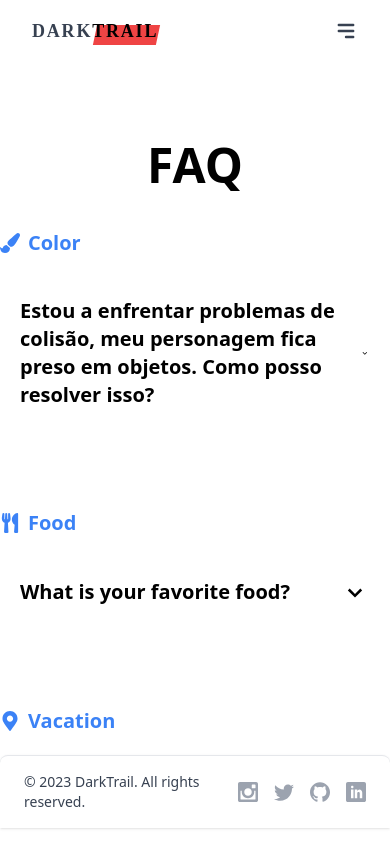
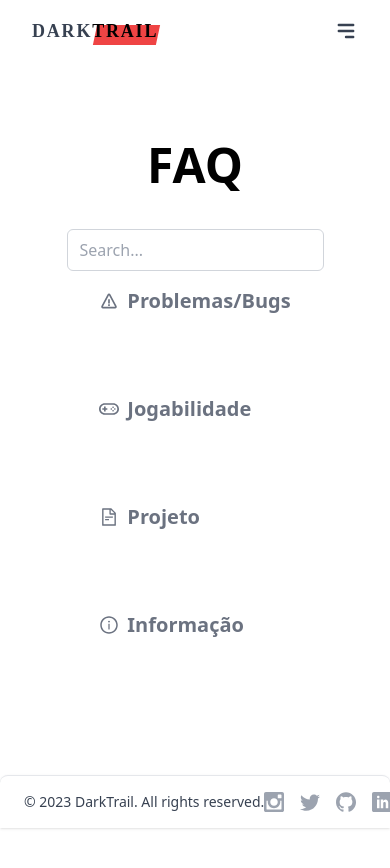
Before and after one commit to n0t666/DarkTrail_WEBSITE, a React (Create React App) app: page /FAQ in a window 390 px wide. Shown: the top 868 px of the page. After the commit the page ends 844 px from the top, so only its background shows below. Built offline with nearby package versions, Linux system fonts and the light colour scheme; a web font is replaced by a local one.

Commit message:
Still working on FAQ

```diff
--- a/src/components/Navbar/footer.js
+++ b/src/components/Navbar/footer.js
@@ -1,5 +1,6 @@
 import React from 'react';
 import { ImInstagram, ImTwitter, ImGithub, ImLinkedin } from 'react-icons/im';
+
 
 const navigation = [
   {
@@ -28,8 +29,8 @@ export default function Footer() {
   return (
     <footer className="fixed bottom-4 left-1/2 transform -translate-x-1/2 w-full sm:w-1/2 bg-white dark:bg-gray-800 border-t border-gray-200 dark:border-gray-600 shadow dark:text-gray-200 text-gray-700 rounded-t-lg py-4 px-6 p-4">
       <div className="container mx-auto flex justify-between items-center">
-        <span className="text-sm">&copy; 2023 DarkTrail. All rights reserved.</span>
-        <div className="flex items-center gap-4">
+        <span className="text-sm flex-shrink-0 whitespace-nowrap">&copy; 2023 DarkTrail. All rights reserved.</span>
+        <div className="flex items-center gap-4 flex-shrink-0">
           {navigation.map((item, index) => (
             <a
               key={index}
--- a/src/components/accordion.js
+++ b/src/components/accordion.js
@@ -1,9 +1,5 @@
 import React, { useState } from "react";
-
-/* import react-icons */
 import { BiChevronDown } from "react-icons/bi";
-
-/* import framer-motion */
 import { motion, AnimatePresence } from "framer-motion";
 
 const Accordion = ({ question, answer }) => {
@@ -21,6 +17,7 @@ const Accordion = ({ question, answer }) => {
           className={`text-3xl transition-all duration-500 ${
             show ? "rotate-180" : ""
           }`}
+          style={{ flexShrink: 0 }} // Added flexShrink: 0 to maintain icon size
         ></BiChevronDown>
       </div>
 
@@ -28,9 +25,9 @@ const Accordion = ({ question, answer }) => {
       <AnimatePresence>
         {show && (
           <motion.div
-            initial={{ height: 0 }}
-            animate={{ height: "auto" }}
-            exit={{ height: 0 }}
+            initial={{ opacity: 0, height: 0 }}
+            animate={{ opacity: 1, height: "auto" }}
+            exit={{ opacity: 0, height: 0 }}
             transition={{ duration: 0.3 }}
             className="overflow-clip"
           >
--- a/src/index.css
+++ b/src/index.css
@@ -24,3 +24,7 @@ body {
     font-family: 'TIGHT';
     src: url(./fonts/tight_pixel.ttf);
 }
+
+body {
+    margin-bottom: 80px;
+  }
--- a/src/pages/faq.js
+++ b/src/pages/faq.js
@@ -1,32 +1,27 @@
-import React, { useState } from 'react';
-import Accordion from '../components/accordion';
-import { FaPaintBrush, FaUtensils, FaMapMarkerAlt } from 'react-icons/fa'; // Import necessary icons
+import React, { useState, lazy, Suspense } from "react";
+
+import { BiError } from "react-icons/bi";
+import { AiOutlineFileText, AiOutlineInfoCircle } from "react-icons/ai";
+import { CgGames } from "react-icons/cg";
+
+const LazyAccordion = lazy(() => import("../components/accordion"));
 
 const Faq = () => {
-  const [collapsedCategories, setCollapsedCategories] = useState([]);
-
-  const toggleCategory = (categoryId) => {
-    if (collapsedCategories.includes(categoryId)) {
-      setCollapsedCategories(collapsedCategories.filter((id) => id !== categoryId));
-    } else {
-      setCollapsedCategories([...collapsedCategories, categoryId]);
-    }
-  };
-
   const categories = [
     {
-      name: 'Color',
-      icon: FaPaintBrush,
+      name: "Problemas/Bugs",
+      icon: BiError,
       accordions: [
         {
-          question: "Estou a enfrentar problemas de colisão, meu personagem fica preso em objetos. Como posso resolver isso?",
+          question:
+            "Estou a enfrentar problemas de colisão, meu personagem fica preso em objetos. Como posso resolver isso?",
           answer: "My favorite color is blue.",
         },
       ],
     },
     {
-      name: 'Food',
-      icon: FaUtensils,
+      name: "Jogabilidade",
+      icon: CgGames,
       accordions: [
         {
           question: "What is your favorite food?",
@@ -35,9 +30,23 @@ const Faq = () => {
       ],
     },
     {
-      name: 'Vacation',
-      icon: FaMapMarkerAlt,
+      name: "Projeto",
+      icon: AiOutlineFileText,
       accordions: [
+        {
+          question: "Where is your dream vacation destination?",
+          answer: "I would love to visit the Maldives.",
+        },
+      ],
+    },
+    {
+      name: "Informação",
+      icon: AiOutlineInfoCircle,
+      accordions: [
+        {
+          question: "Where is your dream vacation destination?",
+          answer: "I would love to visit the Maldives.",
+        },
         {
           question: "Where is your dream vacation destination?",
           answer: "I would love to visit the Maldives.",
@@ -46,12 +55,47 @@ const Faq = () => {
     },
   ];
 
+  const [collapsedCategories, setCollapsedCategories] = useState(
+    categories.map((_, index) => index)
+  );
+
+  const [searchQuery, setSearchQuery] = useState("");
+
+  const toggleCategory = (categoryId) => {
+    if (collapsedCategories.includes(categoryId)) {
+      setCollapsedCategories(
+        collapsedCategories.filter((id) => id !== categoryId)
+      );
+    } else {
+      setCollapsedCategories([...collapsedCategories, categoryId]);
+    }
+  };
+
+  const filteredCategories = categories.filter((category) => {
+    const categoryNameMatches = category.name.toLowerCase().includes(searchQuery.toLowerCase());
+    const accordionMatches = category.accordions.some((accordion) =>
+      accordion.question.toLowerCase().includes(searchQuery.toLowerCase())
+    );
+    return categoryNameMatches || accordionMatches;
+  });
+
+
   return (
     <div className="wrapper mt-20 flex justify-center items-center dark:text-white">
       <div>
         <h1 className="text-center text-5xl font-semibold mb-10">FAQ</h1>
-        <div className="max-w-[1000px] w-full mt-10 grid md:grid-cols-2 gap-10">
-          {categories.map((category, categoryId) => {
+        <div className="max-w-[1000px] w-full mt-10">
+        <div className="flex flex-col justify-center items-center mb-4">
+          <input
+            type="text"
+            placeholder="Search..."
+            value={searchQuery}
+            onChange={(e) => setSearchQuery(e.target.value)}
+            className="w-full border border-gray-300 rounded-md py-2 px-3 mb-4 focus:outline-none focus:ring-2 focus:ring-blue-500"
+          />
+          <div className="flex justify-center">
+          <div className="grid md:grid-cols-2 gap-10">
+            {filteredCategories.map((category, categoryId) => {
               const { name, icon: Icon, accordions } = category;
               const isCategoryCollapsed = collapsedCategories.includes(categoryId);
 
@@ -61,19 +105,42 @@ const Faq = () => {
                     className="flex items-center gap-2 cursor-pointer transition-colors duration-300"
                     onClick={() => toggleCategory(categoryId)}
                   >
-                  <Icon size={20} className={`text-xl ${isCategoryCollapsed ? 'text-gray-500' : 'text-blue-500'}`} />
-                  <h2 className={`text-xl font-semibold ${isCategoryCollapsed ? 'text-gray-500' : 'text-blue-500'}`}>{name}</h2>
+                    <Icon
+                      size={20}
+                      className={`text-xl ${
+                        isCategoryCollapsed ? "text-gray-500" : "text-blue-500"
+                      }`}
+                    />
+                    <h2
+                      className={`text-xl font-semibold ${
+                        isCategoryCollapsed ? "text-gray-500" : "text-blue-500"
+                      }`}
+                    >
+                      {name}
+                    </h2>
                   </div>
                   {!isCategoryCollapsed && (
-                  <div className={`overflow-hidden transition-all duration-500 ${isCategoryCollapsed ? 'max-h-0' : 'max-h-[1000px]'}`}>
+                    <div
+                      className={`overflow-hidden transition-all duration-500 ${
+                        isCategoryCollapsed ? "max-h-0" : "max-h-[1000px]"
+                      }`}
+                    >
+                      <Suspense fallback={<div>Loading...</div>}>
                         {accordions.map((accordion, accordionId) => {
                           const { question, answer } = accordion;
                           return (
-                        <div className="bg-darkcolor p-5 rounded-md mt-5 dark:bg-gray-700" key={accordionId}>
-                          <Accordion question={question} answer={answer} />
+                            <div
+                              className="bg-darkcolor p-5 rounded-md mt-5 dark:bg-gray-700"
+                              key={accordionId}
+                            >
+                              <LazyAccordion
+                                question={question}
+                                answer={answer}
+                              />
                             </div>
                           );
                         })}
+                      </Suspense>
                     </div>
                   )}
                 </div>
@@ -82,6 +149,9 @@ const Faq = () => {
             </div>
             </div>
           </div>
+        </div>
+      </div>
+    </div>
   );
 };
 
```
Lines whose indentation alone changed are shown as unchanged.
